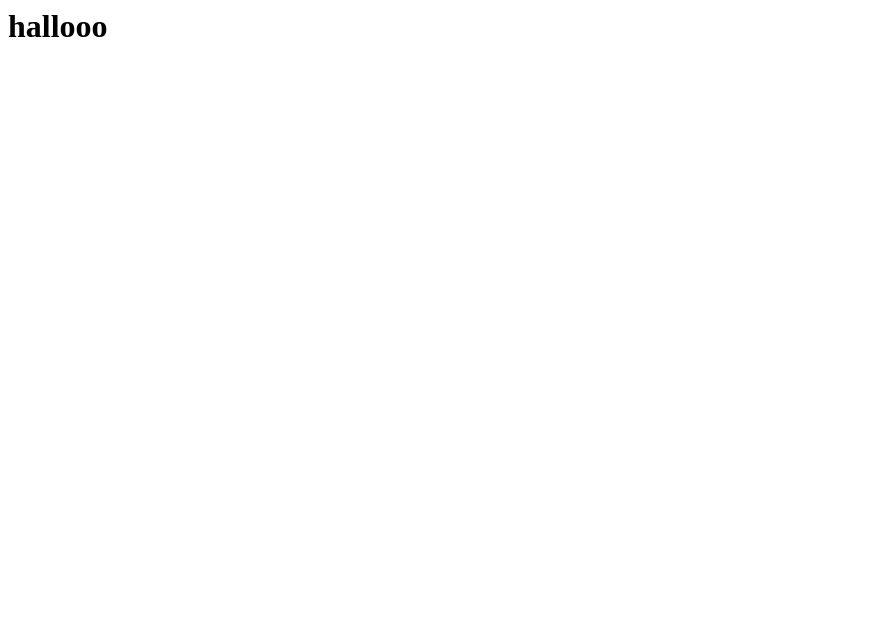
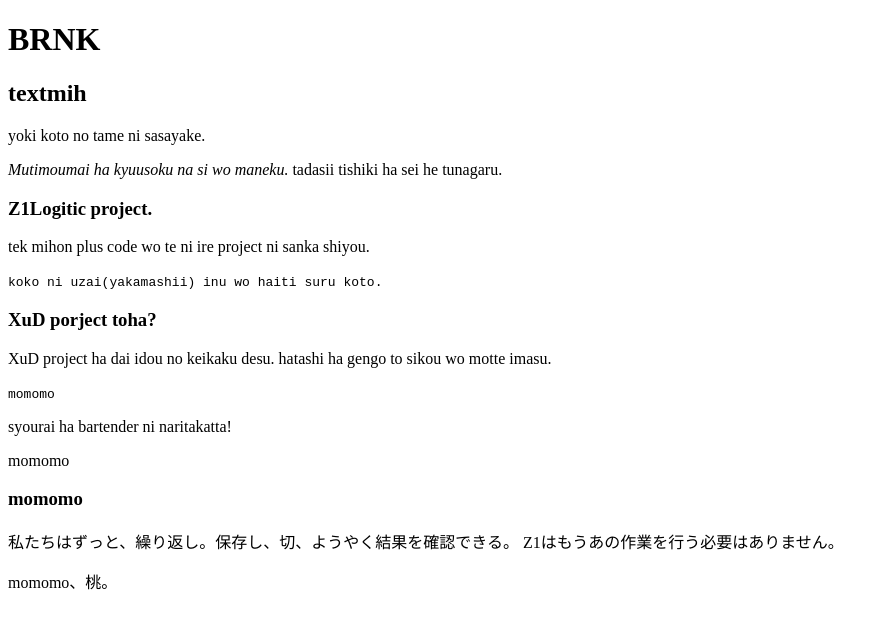
Before and after one commit to nazki35/z1logitc, a plain HTML site: page index.html in a window 1280 px wide. Shown: the whole page, without its empty margins (0-890 px from the left). Drawn offline with Linux system fonts and the light colour scheme.

Commit message:
Update index.html

```diff
--- a/index.html
+++ b/index.html
@@ -1 +1,62 @@
-<h1>hallooo</h1>
+<!DOCTYPE html>
+<html>
+
+    <head>
+        <meta charset="utf-8">
+        <title>title</title>
+    </head>
+    <body>
+
+        <h1>BRNK</h1>
+        <h2>textmih</h2>
+
+        <p>
+            yoki koto no tame ni sasayake.
+        </p>
+
+        <p>
+            <em>Mutimoumai ha kyuusoku na si wo maneku.</em>
+            tadasii tishiki ha sei he tunagaru.
+        </p>
+
+
+        <h3>Z1Logitic project.</h3>
+        <p>
+            tek mihon
+            plus code wo te ni ire project ni sanka shiyou.
+        </p>
+
+        <samp>
+            koko ni uzai(yakamashii) inu wo haiti suru koto.
+        </samp>
+
+        <h3>XuD porject toha?</h3>
+        <p>
+            XuD project ha dai idou no keikaku desu.
+            hatashi ha gengo to sikou wo motte imasu.
+        </p>
+
+        <samp>
+            momomo
+
+        </samp>
+
+
+        <p>
+          syourai ha bartender ni naritakatta!
+        </p>
+        <p>
+            momomo
+        </p>
+
+        <h3>momomo</h3>
+        <p>
+            私たちはずっと、繰り返し。保存し、切、ようやく結果を確認できる。
+            Z1はもうあの作業を行う必要はありません。
+        </p>
+        <p>
+          momomo、桃。
+        </p>
+
+    </body>
+</html>
```
